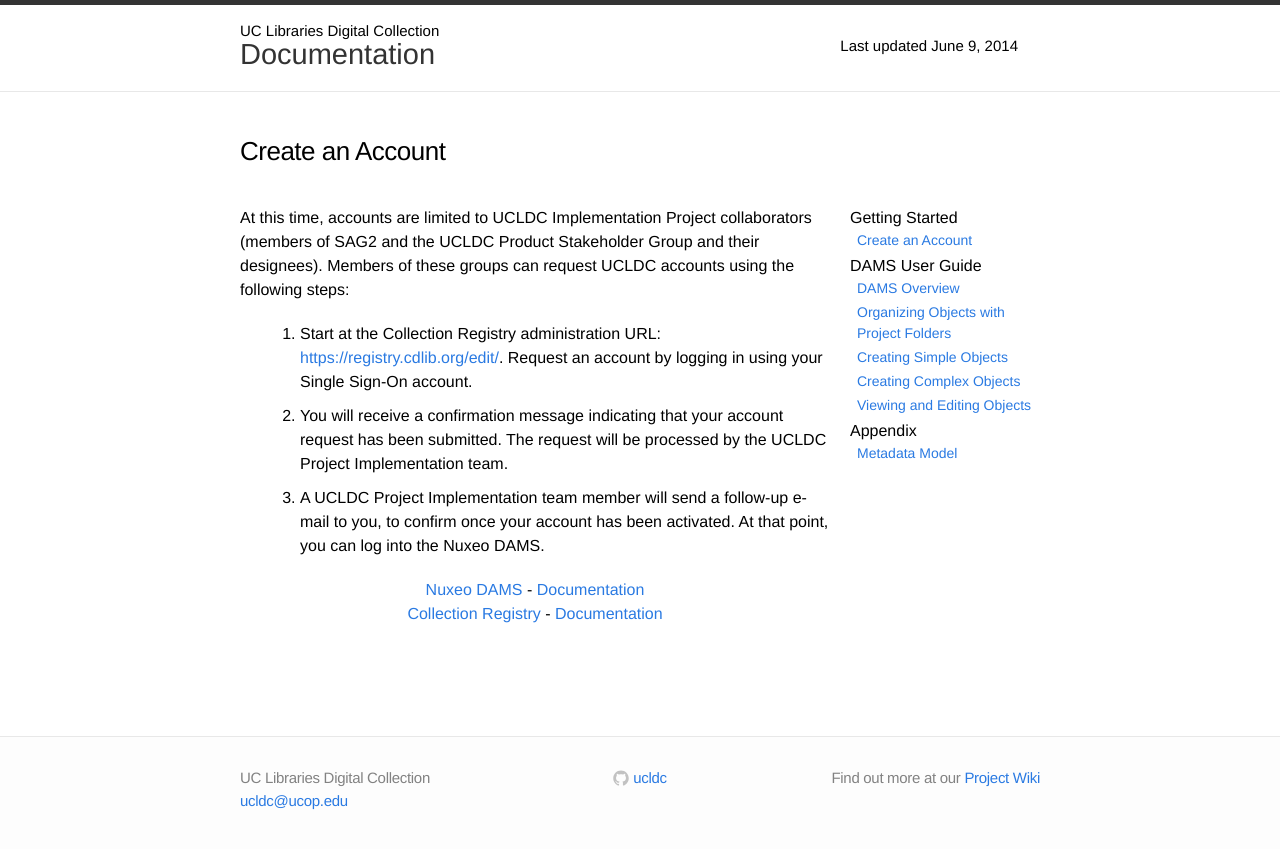
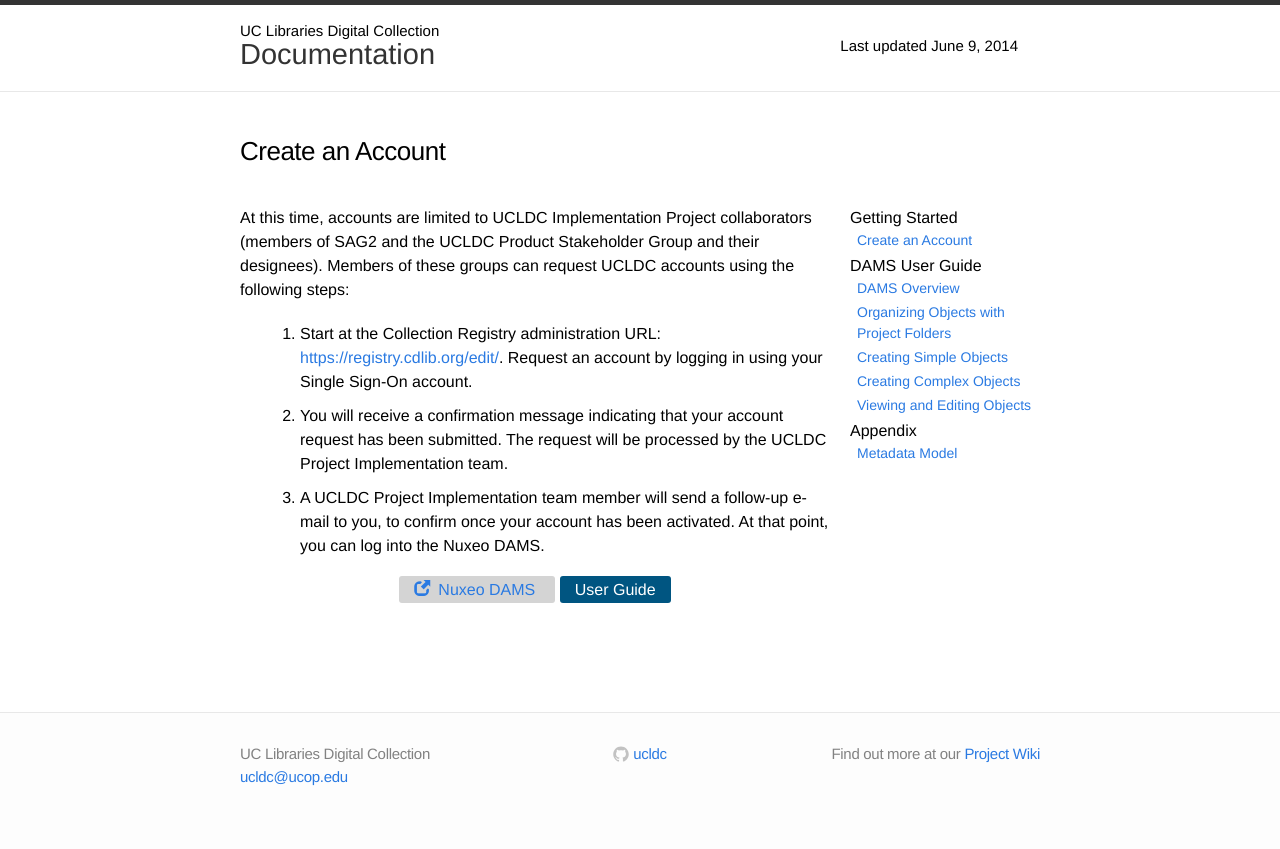
Before and after one commit to ucldc/ucldc-docs, a Jekyll site: the page built from docs/create-account.md, in a window 1280 px wide. Shown: the top 849 px of the page. Built offline with Jekyll 4.4.1, drawn with Linux system fonts in a browser that asks for light colours; nearby versions of some CDN libraries.

Commit message:
Removed Registry link from Create Account page, added pretty buttons for DAMS and User Guide to create account page

```diff
--- a/docs/create-account.md
+++ b/docs/create-account.md
@@ -12,4 +12,8 @@ At this time, accounts are limited to UCLDC Implementation Project collaborators
 
 3. A UCLDC Project Implementation team member will send a follow-up e-mail to you, to confirm once your account has been activated. At that point, you can log into the Nuxeo DAMS.
 
-<p style="text-align: center"><a href="https://nuxeo.cdlib.org/nuxeo/">Nuxeo DAMS</a> - <a href="{{ site.url }}{{site.baseurl}}/docs/dams/index/">Documentation</a><br><a href="https://registry.cdlib.org/">Collection Registry</a> - <a href="{{ site.url }}{{site.baseurl}}/docs/registry/index/">Documentation</a></p>
+<p style="text-align: center">
+  <a class="button" target="_blank" href="https://nuxeo.cdlib.org/nuxeo/" style="margin-right: 5px;">
+    <span class="glyphicon glyphicon-new-window" style="margin-right: 8px;"></span>Nuxeo DAMS
+  </a>  <a href="{{ site.url }}{{site.baseurl}}/docs/dams/index/" class="special-button">User Guide</a>
+</p>
```
